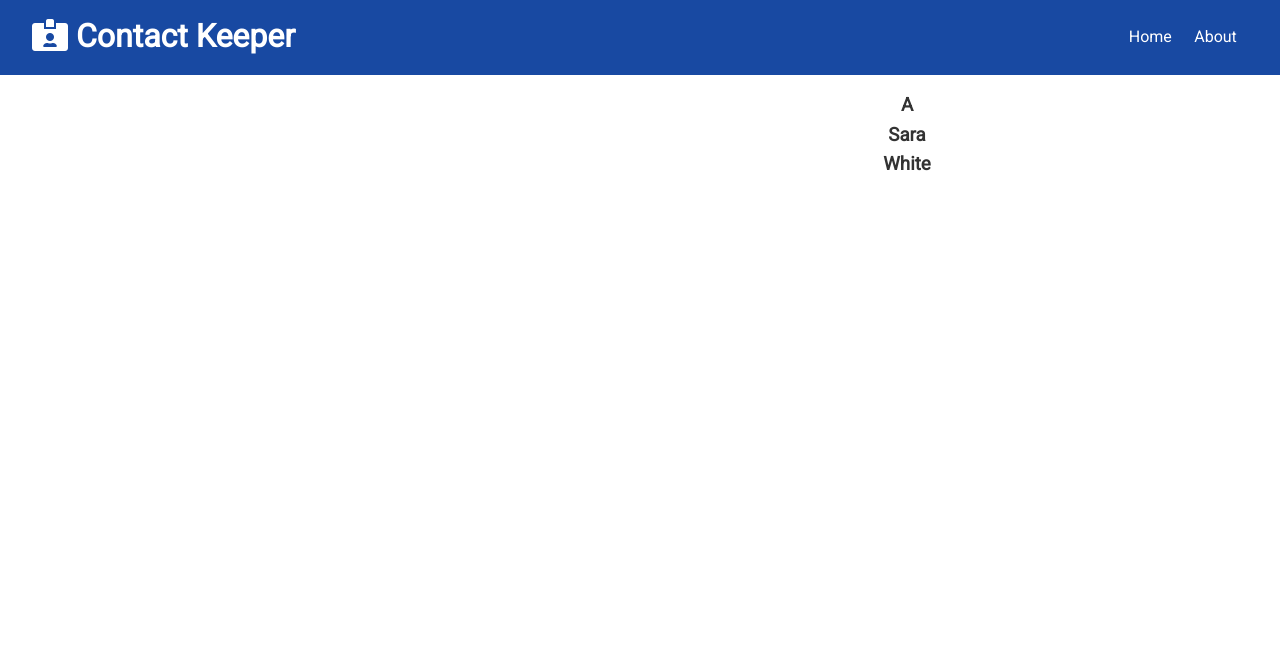
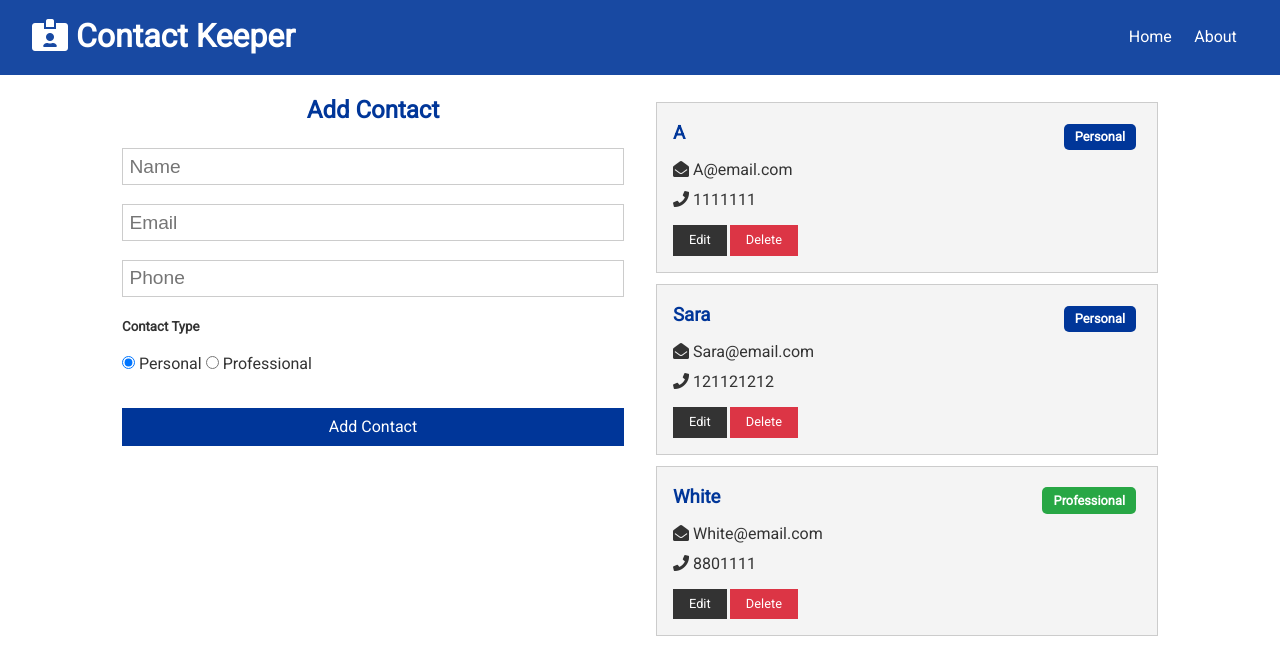
Before and after one commit to TariqSadat/Contact-Kepper, a React (Create React App) app in the folder client/: page / in a window 1280 px wide. Shown: the top 658 px of the page. Built offline with nearby package versions, Linux system fonts and the light colour scheme.

Commit message:
add context on contacts(can add new contacts on state locally) ,some minor refractors

```diff
--- a/client/src/components/contacts/ContactItem.js
+++ b/client/src/components/contacts/ContactItem.js
@@ -0,0 +1,39 @@
+import React from 'react';
+import PropTypes from 'prop-types';
+
+const ContactItem = ({ contact }) => {
+
+  const { name, email, phone, type } = contact;
+  return (
+    <div className='card bg-light'>
+      <h3 className="text-primary text-left">
+  { name }{' '}<span style={{float:'right'}} className={ 'badge '+
+  (type==='professional' ? 'badge-success' : 'badge-primary')}>
+    {type.charAt(0).toUpperCase()+type.slice(1)}
+  </span>
+      </h3>
+      <ul className="list">
+        {email && (
+          <li>
+            <i className="fas fa-envelope-open"></i> {email}
+          </li>
+        )}
+        {phone && (
+          <li>
+            <i className="fas fa-phone"></i> {phone}
+          </li>
+        )}
+      </ul>
+      <p>
+        <button className="btn btn-dark btn-sm">Edit</button>
+        <button className="btn btn-danger btn-sm">Delete</button>
+      </p>
+    </div>
+  )
+}
+
+ContactItem.propTypes ={
+  contact: PropTypes.object.isRequired
+}
+
+export default ContactItem;
--- a/client/src/components/contacts/Contacts.js
+++ b/client/src/components/contacts/Contacts.js
@@ -1,4 +1,5 @@
 import React, { useContext, Fragment } from 'react';
+import ContactItem from './ContactItem';
 import ContactContext from '../../context/contact/ContactContext';
 
 const Contacts = () => {
@@ -7,7 +8,7 @@
   const { contacts } = contactContext;
   return (
     <Fragment>
-      { contacts.map(contact => (<h3>{ contact.name }</h3>))}
+      { contacts.map(contact => (<ContactItem key={contact.id} contact={contact} />))}
     </Fragment>
   )
 }
--- a/client/src/components/pages/Home.js
+++ b/client/src/components/pages/Home.js
@@ -1,10 +1,13 @@
 import React from 'react';
 import Contacts from '../contacts/Contacts';
+import ContactForm from '../contacts/ContactForm';
 
 export const Home = () => {
   return (
     <div className="grid-2">
-      <div>{ /* Contacts Form */ }</div>
+      <div>
+        <ContactForm/>
+      </div>
       <div>
         <Contacts/>
       </div>
--- a/client/src/context/contact/ContactReducer.js
+++ b/client/src/context/contact/ContactReducer.js
@@ -0,0 +1,26 @@
+import {
+  ADD_CONTACT,
+  DELETE_CONTACT
+  // SET_CURRENT,
+  // CLEAR_CURRENT,
+  // UPDATE_CONTACT,
+  // FILTER_CONTACTS,
+  // CLEAR_FILTER
+} from '../types';
+
+const Reducer = (state, action) => {
+  switch(action.type){
+    case ADD_CONTACT:
+      return {
+        ...state,
+        contacts: [...state.contacts, action.contact]
+
+      };
+    case DELETE_CONTACT:
+      return state;
+    default:
+      return state;
+  }
+}
+
+export default Reducer;
--- a/client/src/context/contact/ContactState.js
+++ b/client/src/context/contact/ContactState.js
@@ -1,15 +1,15 @@
 import React, { useReducer } from 'react';
-import uuid from 'uuid';
+import { v4 as uuidv4 } from 'uuid';
 import ContactContext from './ContactContext';
 import contactReducer from './ContactReducer';
 import {
   ADD_CONTACT,
-  DELETE_CONTACT,
-  SET_CURRENT,
-  CLEAR_CURRENT,
-  UPDATE_CONTACT,
-  FILTER_CONTACTS,
-  CLEAR_FILTER
+  // DELETE_CONTACT,
+  // SET_CURRENT,
+  // CLEAR_CURRENT,
+  // UPDATE_CONTACT,
+  // FILTER_CONTACTS,
+  // CLEAR_FILTER
 } from '../types';
 
 const ContactState = props =>{
@@ -43,6 +43,11 @@
 
   // ADD_CONTACT
 
+  const addContact = contact => {
+    contact.id = uuidv4();
+    dispatch({ type: ADD_CONTACT, contact });
+  }
+
 
   // DELETE_CONTACT
 
@@ -63,7 +68,8 @@
 
   return (
     <ContactContext.Provider value={{
-      contacts: state.contacts
+      contacts: state.contacts,
+      addContact
      }}>
       { props.children }
     </ContactContext.Provider>
```
